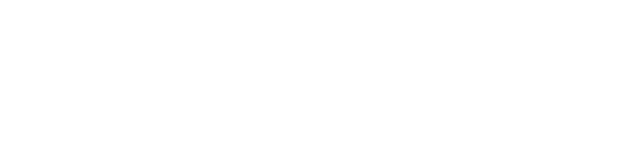
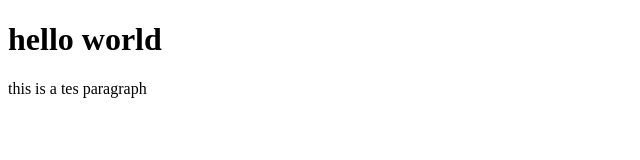
Before and after one commit to ateebahmad321/test1, a plain HTML site: page index.html in a window 1280 px wide. Shown: the whole page, without its empty margins (0-640 px from the left). Drawn offline with Linux system fonts and the light colour scheme.

Commit message:
addded headings

```diff
--- a/index.html
+++ b/index.html
@@ -17,6 +17,11 @@
             <p class="browsehappy">You are using an <strong>outdated</strong> browser. Please <a href="#">upgrade your browser</a> to improve your experience.</p>
         <![endif]-->
 
+
+
+
+        <h1> hello world </h1>
+        <p> this is a tes paragraph</p>
         <script src="" async defer></script>
     </body>
 </html>
```
